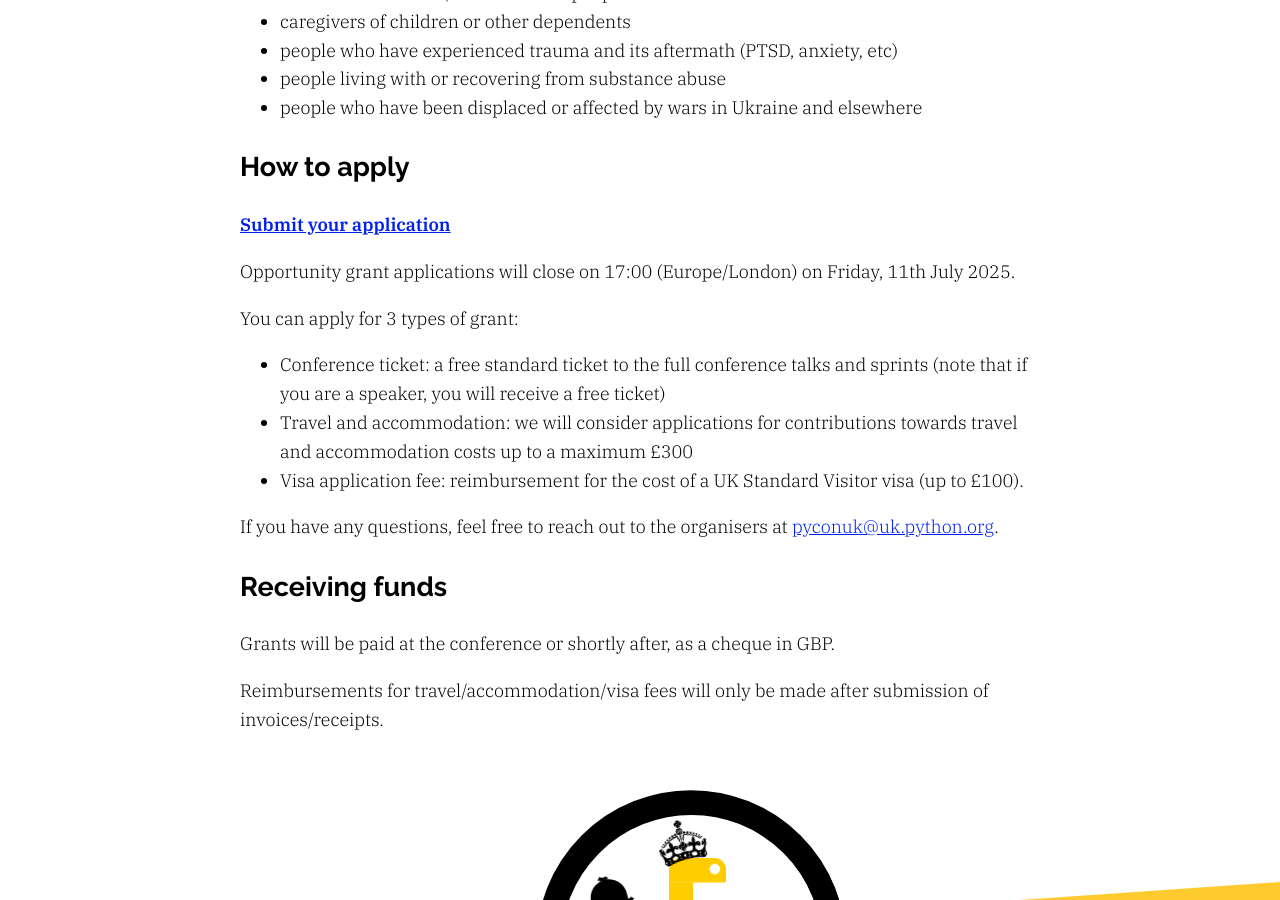
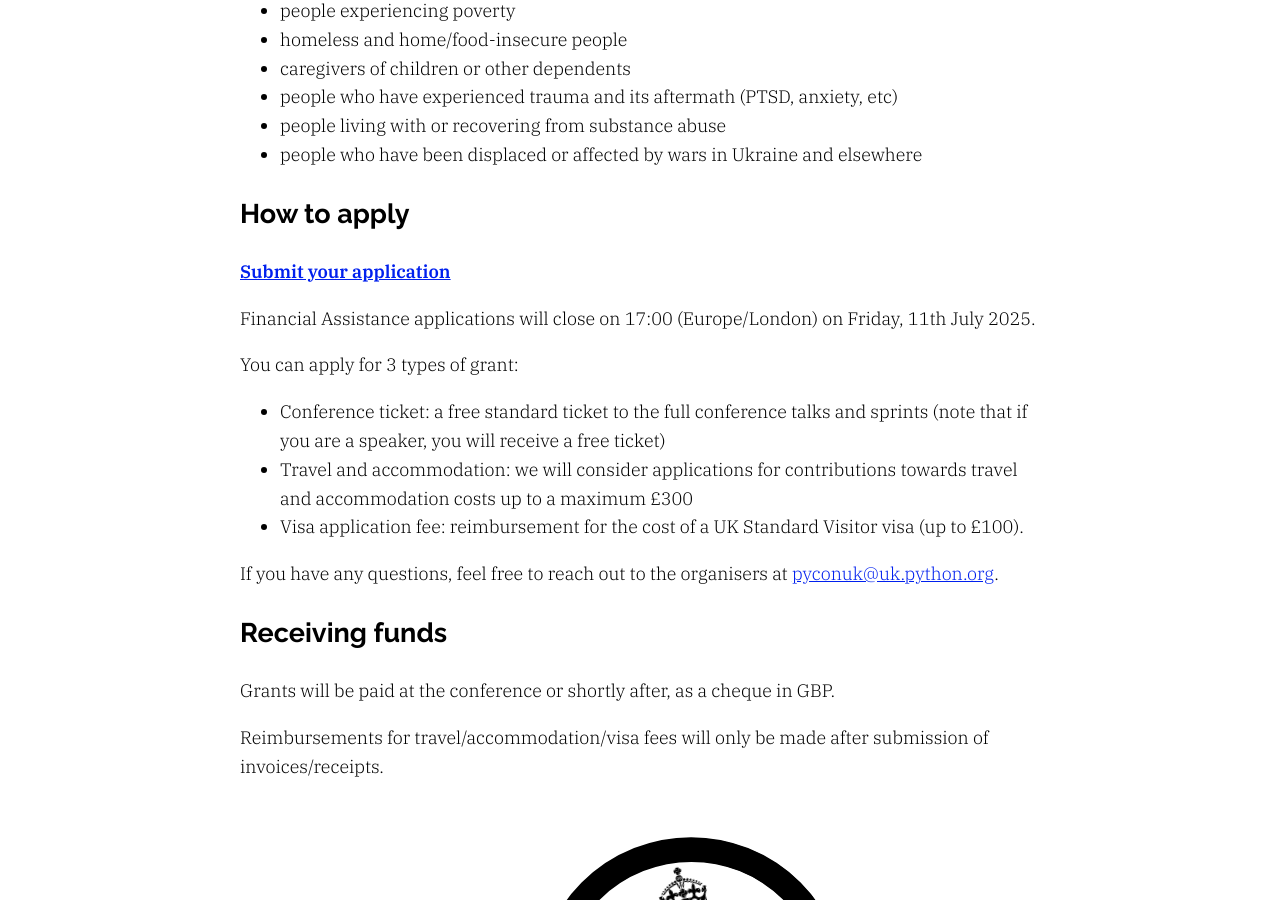
Before and after one commit to gma/2025.pyconuk.org, a Jekyll site: the page built from src/financial-assistance.md, in a window 1280 px wide and 900 px high, scrolled down 1554 px. Built offline with Jekyll 4.4.1, drawn with Linux system fonts in a browser that asks for light colours; some of the changed text lies outside the part shown.

Commit message:
Squashed opportunity grant. Updated conditional in header. Updated quotes to outside url to make it work.

```diff
--- a/_config.yml
+++ b/_config.yml
@@ -46,8 +46,7 @@ ukpa: The UK&nbsp;Python Association (a charity registered in England and Wales
 
 baseurl: "" # the subpath of your site, e.g. /blog
 url: "https://2025.pyconuk.org" # the base hostname & protocol for your site, e.g. http://example.com
-fin_aid_form_url: <a href="https://docs.google.com/forms/d/e/1FAIpQLSdlhrxTcsUp6qBkTwvGKVqDsZfG3lG0H0-fiZG3N0HrTP_rKA/viewform" target="_blank">Submit your application</a>
-
+fin_aid_form_url: https://forms.gle/DQdn1VJaG1z76LJw6
 # Build settings
 source: src
 destination: _site
--- a/src/_includes/header.html
+++ b/src/_includes/header.html
@@ -48,7 +48,7 @@
         {% if site.show_django_girls == true %}<li><a href="/django-girls/">Django Girls</a></li>{% else %}<!-- Maybe a link to something cool will appear here soon? -->{% endif %}
         <li><a href="/code-of-conduct/">Code of Conduct</a></li>
         <li><a href="/inclusion/">Inclusion</a></li>
-        {% if site.tickets_open == true %}<li><a href="/financial-assistance/">Apply for financial assistance</a></li>{% else %}<!-- financial_assistance_snake? On its way to help! -->{% endif %}
+        {% if site.fin_aid_open == true %}<li><a href="/financial-assistance/">Apply for financial assistance</a></li>{% else %}<!-- financial_assistance_snake? On its way to help! -->{% endif %}
         <li><a href="/schedule/">Schedule</a></li>
         <li><a href="/sprints/">Sprints</a></li>
         <li><a href="/venue/">Venue</a></li>
--- a/src/financial-assistance.md
+++ b/src/financial-assistance.md
@@ -40,9 +40,9 @@ Our selection process will take into account:
 
 ## How to apply
 
-<p><strong>{% if site.fin_aid_closed %}Financial aid applications have now closed.{% elsif site.fin_aid_open == true %}{{site.fin_aid_form_url}}{% else %}Financial aid applications are not yet open.{% endif %}</strong></p>
+<p><strong>{% if site.fin_aid_closed %}Financial aid applications have now closed.{% elsif site.fin_aid_open == true %}<a href="{{site.fin_aid_form_url}}" target="_blank">Submit your application</a>{% else %}Financial aid applications are not yet open.{% endif %}</strong></p>
 
-Opportunity grant applications will close on {{ site.con_financial_assistance_deadline }} {{ site.con_year }}.
+Financial Assistance applications will close on {{ site.con_financial_assistance_deadline }} {{ site.con_year }}.
 
 You can apply for 3 types of grant:
 
```
Also changed, not shown: other parts of src/financial-assistance.md (+1 -1 lines).
